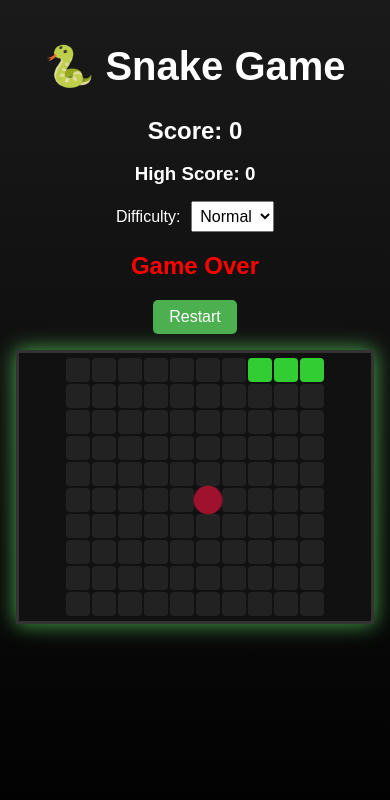
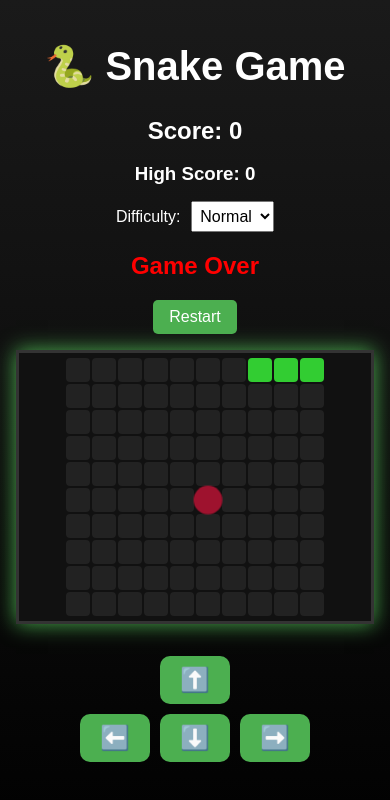
Before and after one commit to Kebhino/snake-game, a React (Create React App) app: page / in a window 390 px wide. Shown: the top 800 px of the page. Built offline with nearby package versions, Linux system fonts and the light colour scheme; no server answers.

Commit message:
adding buttons to mobile play

```diff
--- a/src/SnakeGame.tsx
+++ b/src/SnakeGame.tsx
@@ -39,20 +39,29 @@ const SnakeGame = () => {
     localStorage.setItem("snake-score", "0");
   };
 
+  const changeDirection = (newDir: [number, number]) => {
+    if (
+      (newDir[0] === -moveRef.current[0] && newDir[0] !== 0) ||
+      (newDir[1] === -moveRef.current[1] && newDir[1] !== 0)
+    )
+      return;
+    setDirection(newDir);
+  };
+
   useEffect(() => {
     const handleKeyDown = (e: KeyboardEvent) => {
       switch (e.key) {
         case "ArrowUp":
-          if (moveRef.current[0] !== 1) setDirection([-1, 0]);
+          changeDirection([-1, 0]);
           break;
         case "ArrowDown":
-          if (moveRef.current[0] !== -1) setDirection([1, 0]);
+          changeDirection([1, 0]);
           break;
         case "ArrowLeft":
-          if (moveRef.current[1] !== 1) setDirection([0, -1]);
+          changeDirection([0, -1]);
           break;
         case "ArrowRight":
-          if (moveRef.current[1] !== -1) setDirection([0, 1]);
+          changeDirection([0, 1]);
           break;
       }
     };
@@ -181,6 +190,7 @@ const SnakeGame = () => {
           backgroundColor: "#111",
           transition: "all 0.2s ease-in-out",
           boxShadow: "0 0 20px #4CAF50",
+          marginBottom: "2rem",
         }}
       >
         {[...Array(boardSize)].flatMap((_, row) =>
@@ -208,6 +218,43 @@ const SnakeGame = () => {
         )}
       </div>
 
+      {/* D-pad for mobile */}
+      <div
+        style={{
+          display: "flex",
+          flexDirection: "column",
+          alignItems: "center",
+          gap: "10px",
+        }}
+      >
+        <button
+          onClick={() => changeDirection([-1, 0])}
+          style={dpadButtonStyle}
+        >
+          ⬆️
+        </button>
+        <div style={{ display: "flex", gap: "10px" }}>
+          <button
+            onClick={() => changeDirection([0, -1])}
+            style={dpadButtonStyle}
+          >
+            ⬅️
+          </button>
+          <button
+            onClick={() => changeDirection([1, 0])}
+            style={dpadButtonStyle}
+          >
+            ⬇️
+          </button>
+          <button
+            onClick={() => changeDirection([0, 1])}
+            style={dpadButtonStyle}
+          >
+            ➡️
+          </button>
+        </div>
+      </div>
+
       <style>{`
         @keyframes pulse {
           0% { transform: scale(1); opacity: 1; }
@@ -219,4 +266,14 @@ const SnakeGame = () => {
   );
 };
 
+const dpadButtonStyle: React.CSSProperties = {
+  padding: "10px 20px",
+  fontSize: "1.5rem",
+  backgroundColor: "#4CAF50",
+  color: "white",
+  border: "none",
+  borderRadius: "10px",
+  cursor: "pointer",
+};
+
 export default SnakeGame;
```
